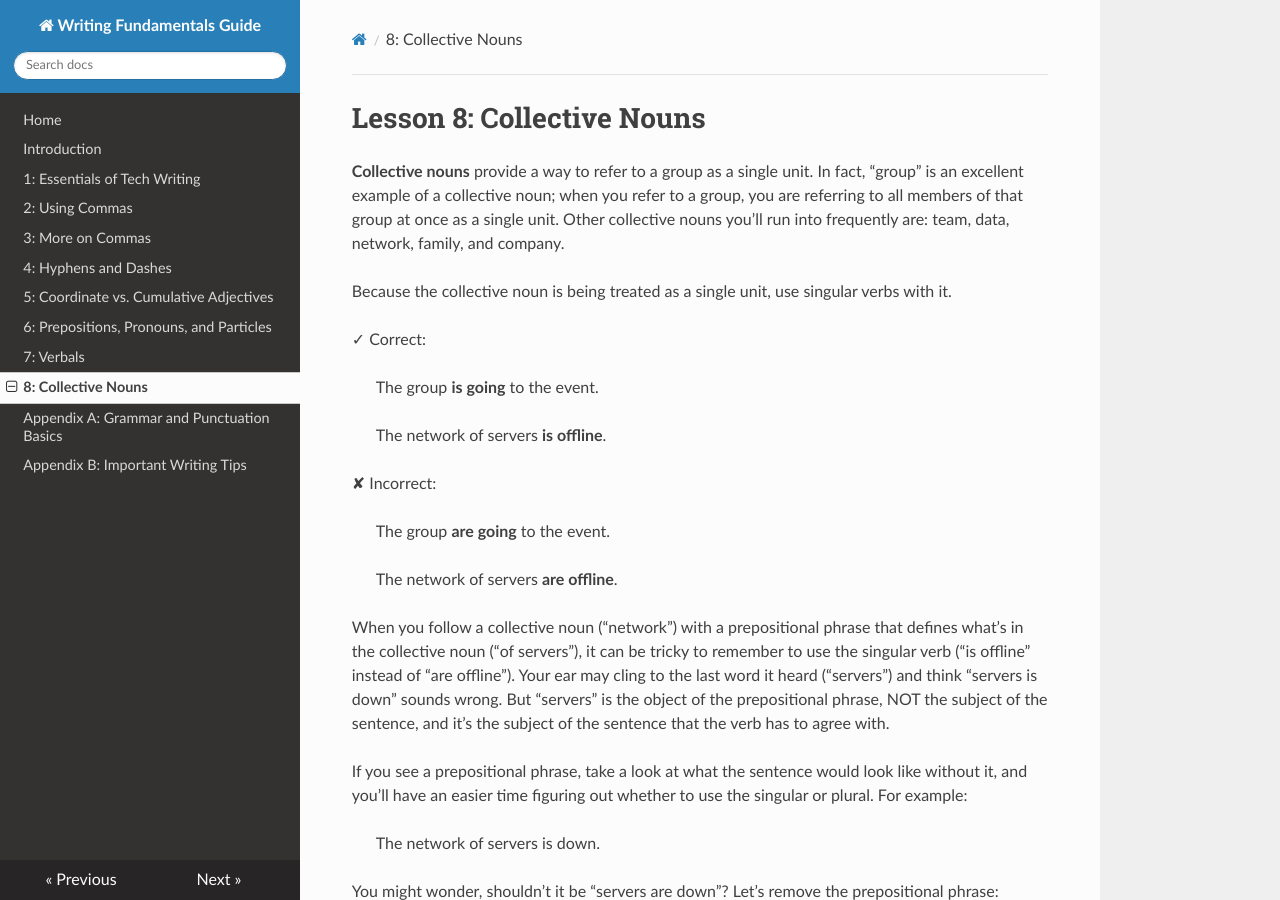
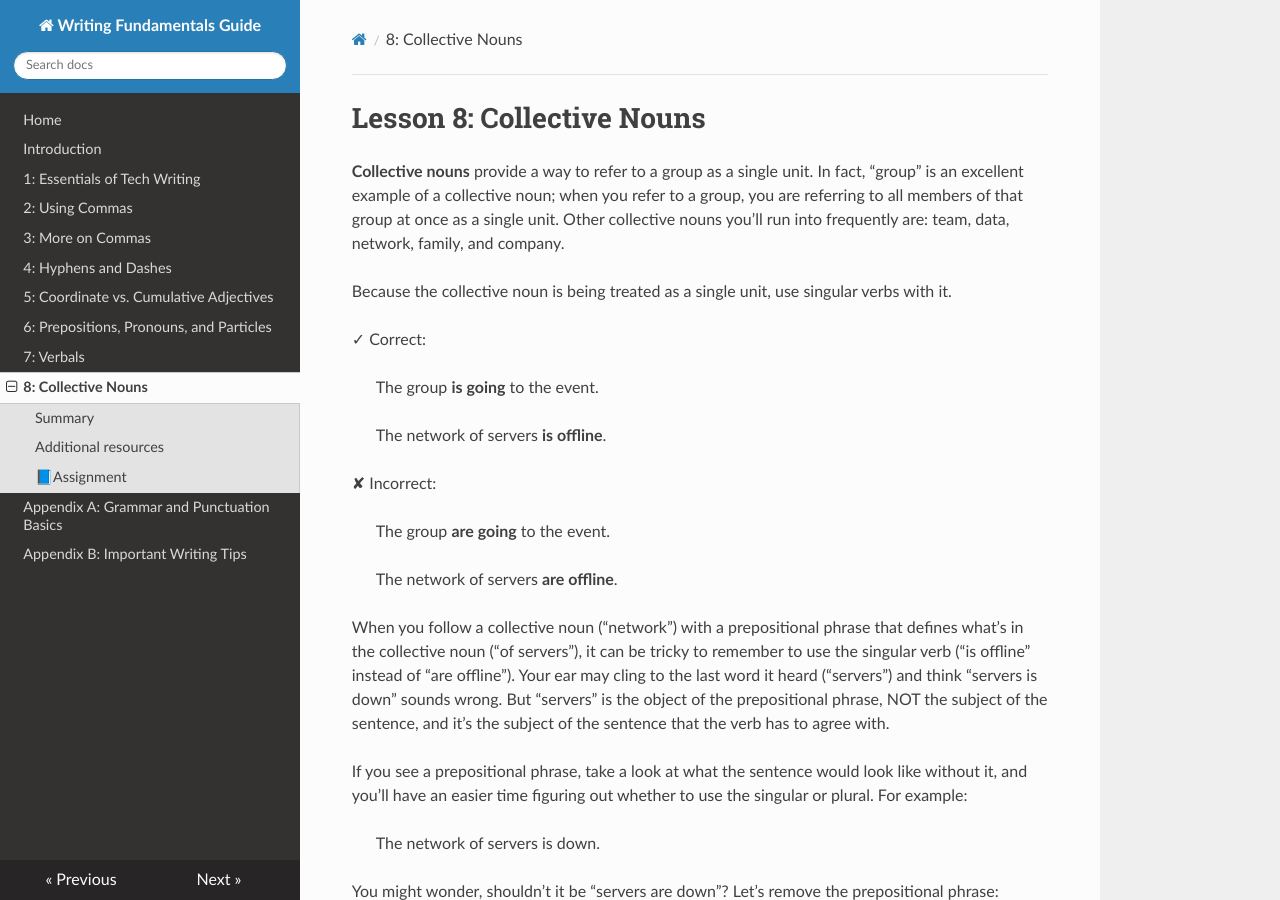
Before and after one commit to appellj/Writing-Fundamentals-Guide, an MkDocs documentation site: the page built from docs/lesson8-collectivenouns.md, in a window 1280 px wide and 900 px high. Built offline with MkDocs 1.6.1, drawn with Linux system fonts in a browser that asks for light colours; nearby versions of some CDN libraries; old or Windows-style settings are respelled for this version of MkDocs.

Commit message:
Fix heading levels

```diff
--- a/docs/lesson8-collectivenouns.md
+++ b/docs/lesson8-collectivenouns.md
@@ -65,11 +65,11 @@ But shouldn’t it also be “Sam and I” in the second sentence? If you pull o
 Why? Because a prepositional phrase takes an object, not a subject, so you must use the object form “me”. Therefore, “He gave the feedback to me” is the correct sentence, and if you add “Sam and” back in to the sentence, you get “He gave the feedback to Sam and me.”
 
 These little mental tricks of pulling out extra information from the sentence to get down to the core components of subject, verb, and object can be very useful for figuring out whether to use the singular vs. plural of a verb and the subject vs. object of a noun.
-# Summary
+## Summary
 Collective nouns provide a way to refer to a group as a single unit. Typically, use the singular verb form with collective nouns. The exception is when you want to differentiate amongst the members of the group, but because this can be subtle and confusing, it’s usually best to write around this by adding “members of” before the collective noun or “members” after it.
-# Additional resources
+## Additional resources
 http://www.chompchomp.com/terms/collectivenoun.htm
-# 📘Assignment
+## 📘Assignment
 1. Write two sentences using collective nouns with singular verbs.
 1. Write one sentence using a collective noun with a plural verb, followed by an explanation of why the plural makes sense instead of the singular in this context.
 1. Provide an alternative version of the sentence you wrote in question 2 that avoids using the collective noun as the subject when you want to use a plural verb (e.g., insert “members of” before the collective noun or insert “members” after it).
```
